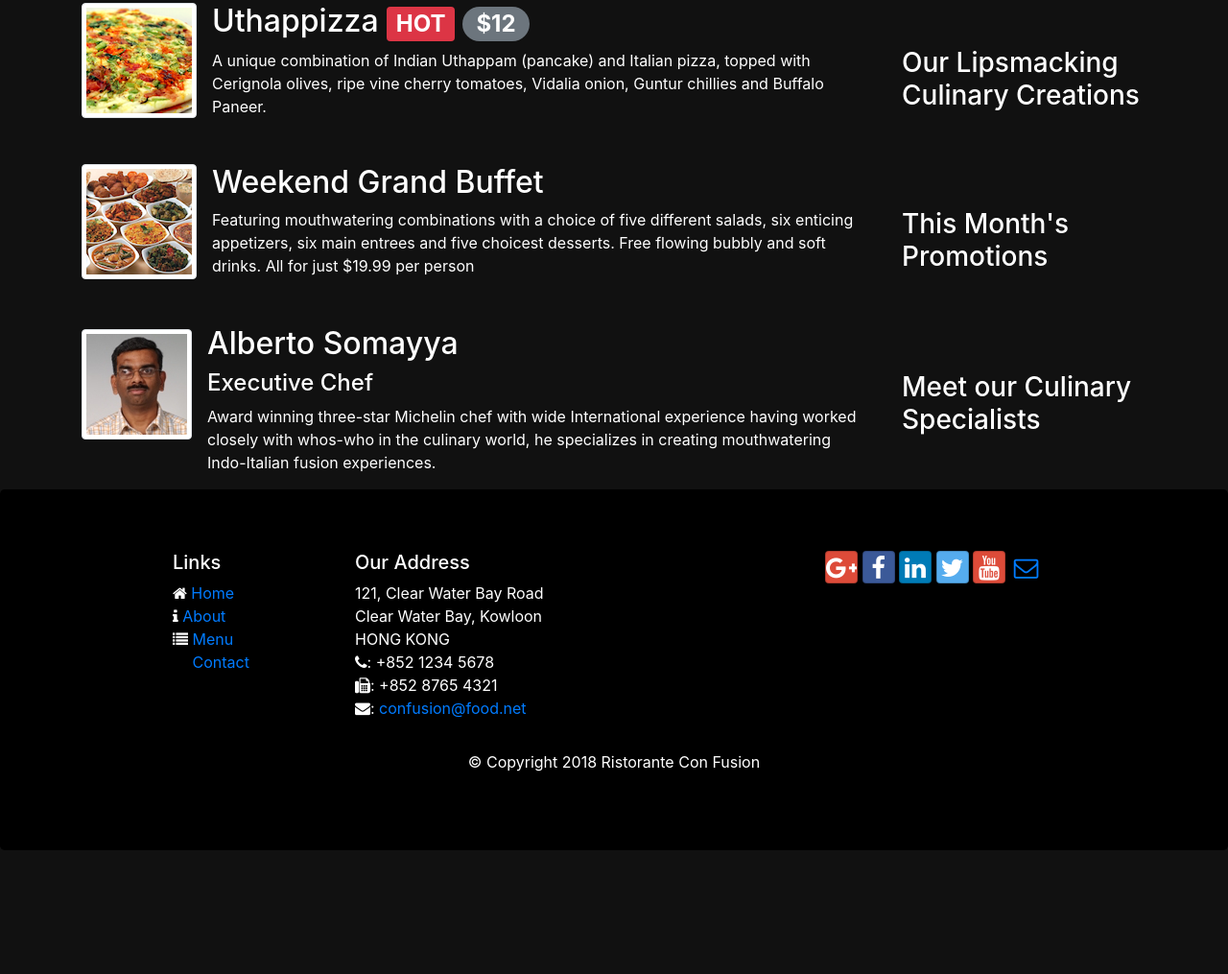
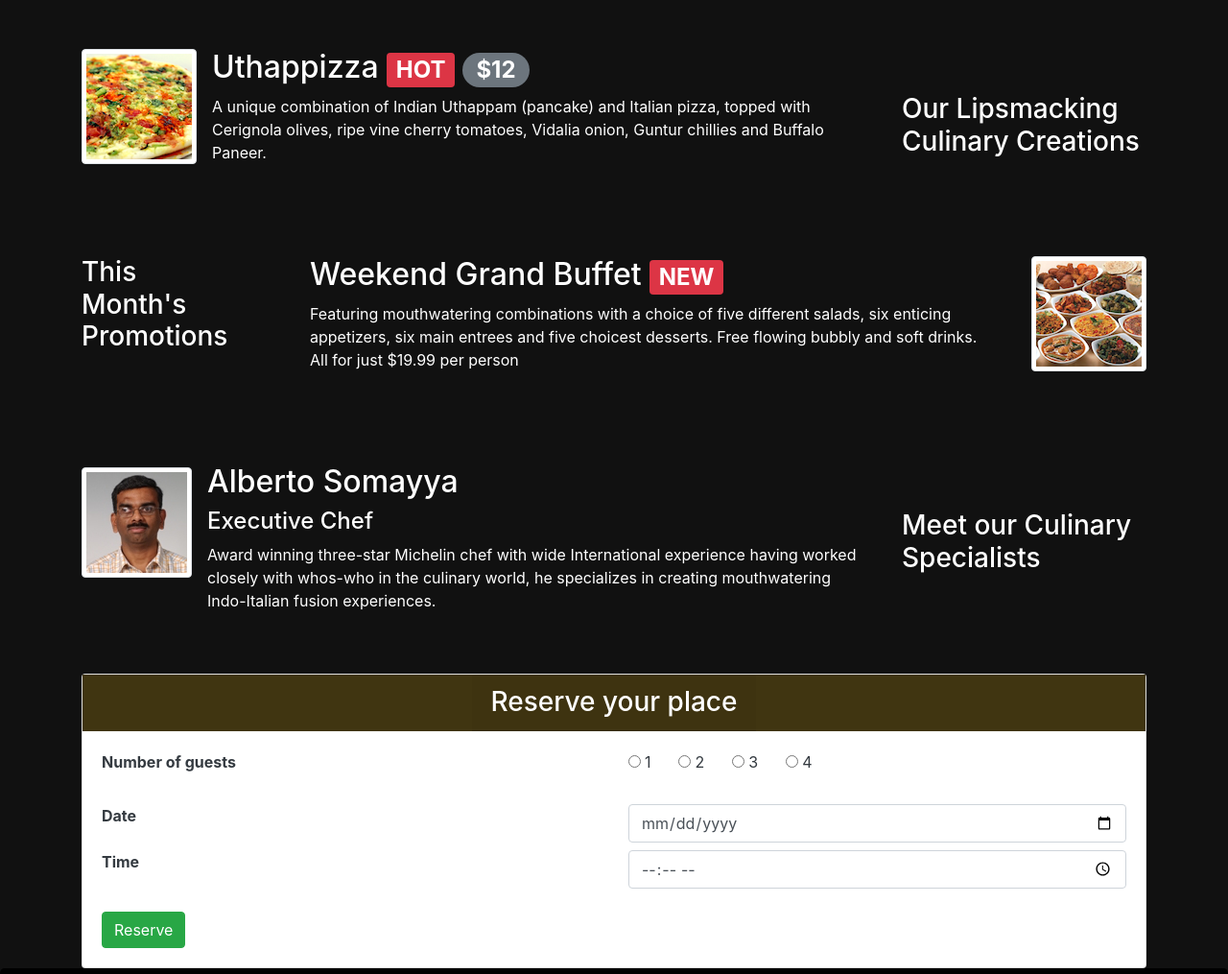
Before and after one commit to Glitchinthamatrix/Bootstrap-course, a website: page index.html in a window 1280 px wide. Shown: the part 365-1380 px from the top of the page at 96% size. Before the commit the page ends 1283 px from the top, so only its background shows below. Drawn offline with nearby package versions, Linux system fonts and the light colour scheme.

```diff
--- a/index.html
+++ b/index.html
@@ -39,6 +39,8 @@
             </div>
         </div>
     </nav>
+
+
     <header style="background-color:black;" class=" jumbotron">
         <div class="container">
             <div class="row row-header">
@@ -48,8 +50,11 @@
                         We take inspiration from the World's best cuisines, and create a unique fusion experience. Our lipsmacking creations will tickle your culinary senses!
                     </p>
                 </div>
-                <div class="col-12 col-sm-6 justify-content-end">
+                <div class="col-12 col-sm-3 justify-content-end">
                     <img src="img/logo.png" class="img-fluid" alt="">
+                </div>
+                <div class="col-sm-3 col-12 align-items-center d-flex ">
+                    <button style="padding-left: 40px; padding-right: 40px; background-color: #403511; color:white; padding-bottom: 10px;" onclick="book()" class="btn">Reserve a place</button>
                 </div>
             </div>
         </div>
@@ -65,8 +70,8 @@
         </div>
     </div>
 
-    <div class="container">
-        <div class="row align-items-center">
+    <div class="container align-items-center">
+        <div id="Here" class="row mt-5 mb-5 align-items-center">
             <div class="col-12 col-sm-4 order-sm-last col-md-3">
                 <h3>Our Lipsmacking Culinary Creations </h3>
             </div>
@@ -82,29 +87,26 @@
                 </div>
             </div>
         </div>
-    </div>
 
-    <div class="container">
-        <div class="row align-items-center">
-            <div class="col-12 col-sm-4 order-sm-last col-md-3">
-                <h3>This Month's Promotions </h3>
+        <div class="row mb-5">
+            <div class="col-12 col-sm-2 order-sm-first">
+                <h3>This Month's Promotions</h3>
             </div>
 
-            <div class="col col-sm order-sm-first col-md">
+            <div class="col col-sm-4 col-md">
                 <div class="media">
-                    <img src="img/buffet.png" alt="uthappizza" class="mb-5 img-thumbnail align-self-center mr-3 d-flex">
-                    <div class="media-body">
-                        <h2 class="mt-0">Weekend Grand Buffet</h2>
+                    <img src="img/buffet.png" class=" order-sm-last mb-5 img-thumbnail ml-5 d-flex" alt="">
+                    <div class="align-self-sm-start ml-5 media-body offset-0">
+                        <h2>Weekend Grand Buffet <span class="badge badge-danger">NEW</span>
+                        </h2>
                         <p>Featuring mouthwatering combinations with a choice of five different salads, six enticing appetizers, six main entrees and five choicest desserts. Free flowing bubbly and soft drinks. All for just $19.99 per person
                         </p>
                     </div>
                 </div>
             </div>
         </div>
-    </div>
 
-    <div class="container">
-        <div class="row align-items-center">
+        <div class="row mb-5 align-items-center">
             <div class="col-12 col-sm-4 order-sm-last col-md-3">
                 <h3>Meet our Culinary Specialists</h3>
             </div>
@@ -116,6 +118,38 @@
                         <h2>Alberto Somayya</h2>
                         <h4>Executive Chef</h4>
                         <p>Award winning three-star Michelin chef with wide International experience having worked closely with whos-who in the culinary world, he specializes in creating mouthwatering Indo-Italian fusion experiences. </p>
+                    </div>
+                </div>
+            </div>
+        </div>
+    </div>
+
+    <div class="container" id="booking">
+        <div class="row justify-content-center">
+            <div class=" col-12">
+                <div class="card">
+                    <div style="background-color: #403511;" class="d-flex justify-content-center">
+                        <h3 class="card-header text-white">
+                            Reserve your place
+                        </h3>
+                    </div>
+                    <div class="card-body">
+                        <dlv class="row text-dark">
+                            <dt class="col-6">Number of guests</dt>
+                            <dd class="col-6">
+                                <ul class="list-unstyled">
+                                    <li class="d-inline mr-4"><input id="1guest" class="mr-1" type="radio"><label for="1guest">1</label></li>
+                                    <li class="d-inline mr-4"><input id="2guests" type="radio"> <label for="2guests">2</label></li>
+                                    <li class="d-inline mr-4"><input id="3guests" type="radio"> <label for="3guests">3</label></li>
+                                    <li class="d-inline"><input id="4guests" type="radio"> <label for="4guests">4</label></li>
+                                </ul>
+                            </dd>
+                            <dt class="col-6">Date</dt>
+                            <dd class="col-6"><input type="date" class="form-control"></dd>
+                            <dt class="col-6">Time</dt>
+                            <dd class="col-6"><input class="form-control" type="time"></dd>
+                            <dt class="col-6"><button class="mt-3 btn btn-success">Reserve</button></dt>
+                        </dlv>
                     </div>
                 </div>
             </div>
@@ -169,5 +203,6 @@
     <script src="node_modules/popper.js/dist/umd/popper.min.js"></script>
     <script src="node_modules/bootstrap/dist/js/bootstrap.min.js"></script>
 </body>
+<script src="index.js"></script>
 
 </html>
--- /dev/null
+++ b/index.js
@@ -0,0 +1,4 @@
+function book() {
+    var book = document.getElementById("booking");
+    book.scrollIntoView(false);
+};
```
Also changed, not shown: aboutus.html (+82 -47 lines).
